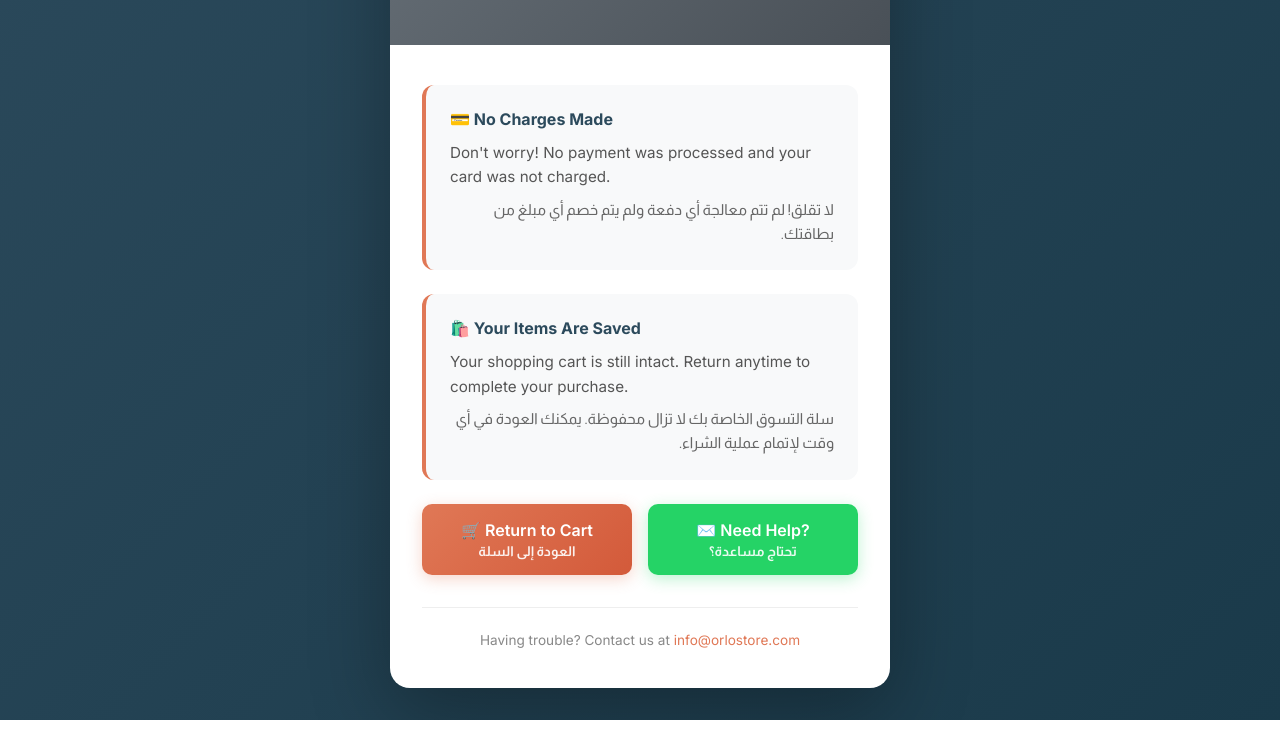
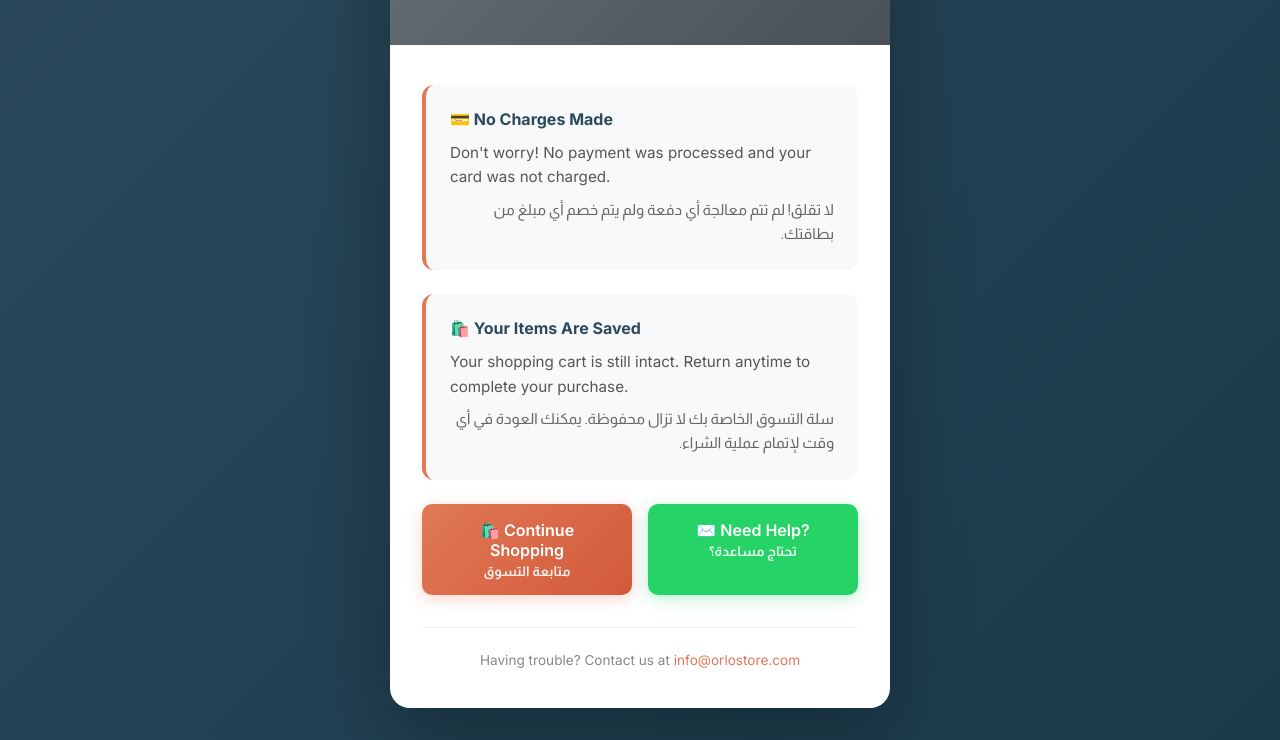
Before and after one commit to orlostore/TempNOTWORKING, a website: page cancel.html in a window 1280 px wide. Shown: the part 291-1031 px from the top of the page. Drawn offline with Linux system fonts and the light colour scheme.

Commit message:
Update cancel.html

```diff
--- a/cancel.html
+++ b/cancel.html
@@ -240,9 +240,9 @@
             </div>
 
             <div class="btn-group">
-                <a href="/" class="btn btn-primary">
-                    🛒 Return to Cart
-                    <span class="arabic-text">العودة إلى السلة</span>
+               <a href="/" class="btn btn-primary">
+                🛍️ Continue Shopping
+                  <span class="arabic-text">متابعة التسوق</span>
                 </a>
                 <a href="mailto:info@orlostore.com" class="btn btn-secondary">
                     ✉️ Need Help?
```
